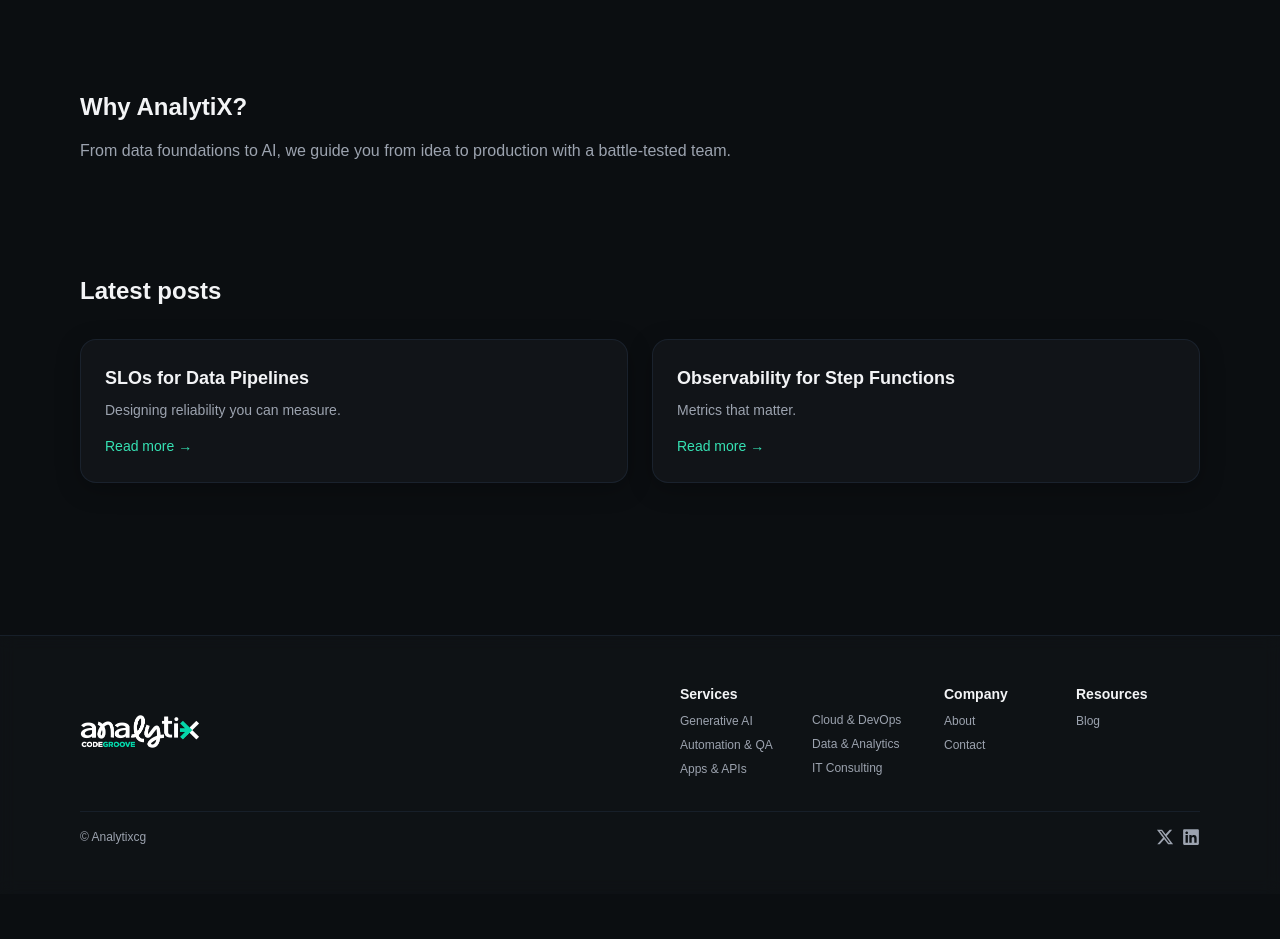
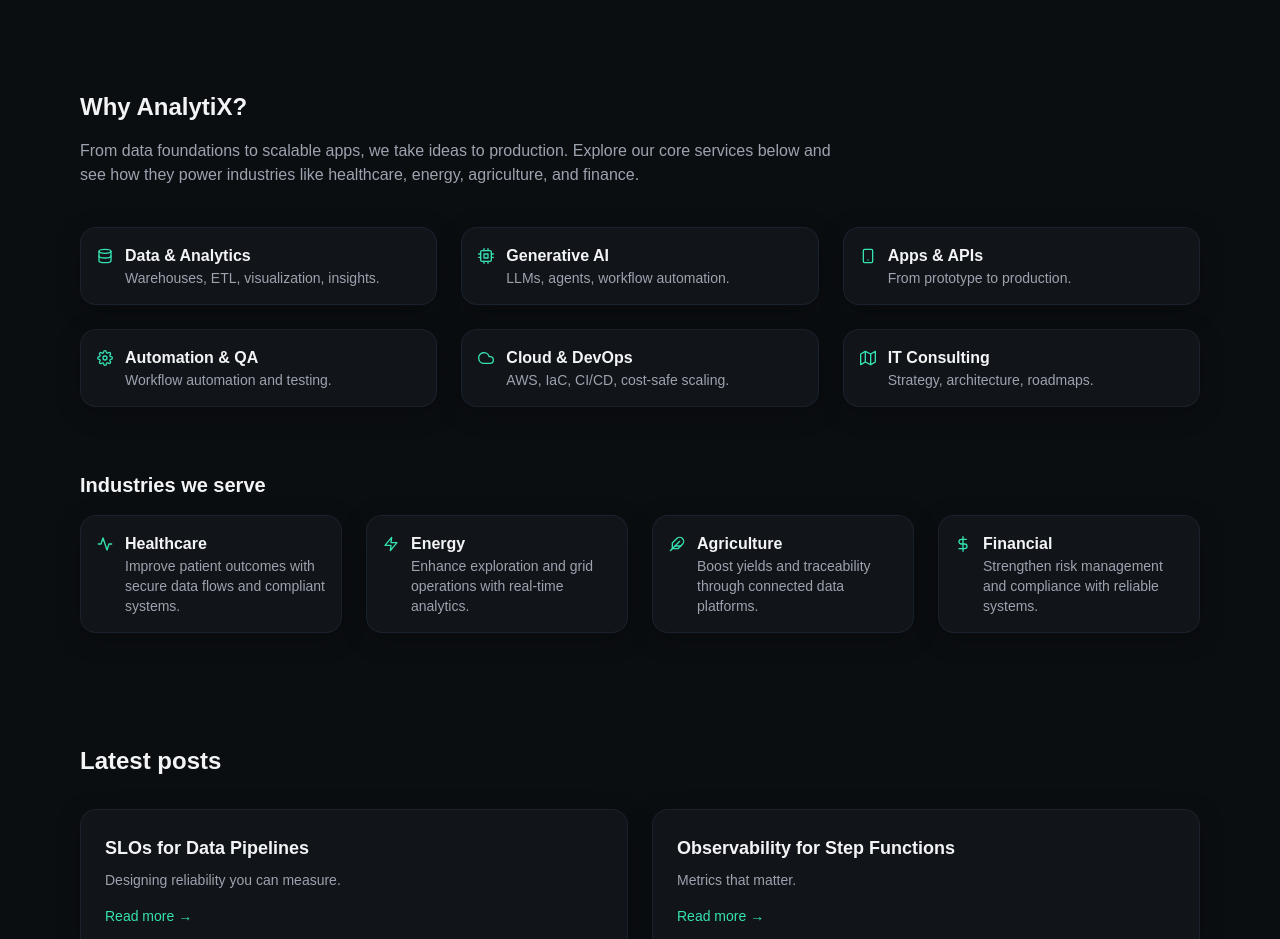
Before and after one commit to analytix-code-groove/web-app, a Next.js app: page / in a window 1280 px wide. Shown: the part 940-1879 px from the top of the page. Before the commit the page ends 1834 px from the top, so only its background shows below. Built offline with nearby package versions, Linux system fonts and the light colour scheme; no server answers.

Commit message:
feat: highlight industry value in MoreInfo

```diff
--- a/src/components/MoreInfo.tsx
+++ b/src/components/MoreInfo.tsx
@@ -1,14 +1,78 @@
 "use client"
 
 import { useLanguage } from '@/lib/i18n'
+import {
+  FiDatabase,
+  FiCpu,
+  FiSmartphone,
+  FiSettings,
+  FiCloud,
+  FiMap,
+  FiActivity,
+  FiZap,
+  FiFeather,
+  FiDollarSign,
+} from 'react-icons/fi'
 
 export default function MoreInfo() {
   const { t } = useLanguage()
+
+  const offerings = [
+    { Icon: FiDatabase, titleKey: 'dataAnalytics', descKey: 'dataAnalyticsCard' },
+    { Icon: FiCpu, titleKey: 'aiAutomation', descKey: 'aiAutomationCard' },
+    { Icon: FiSmartphone, titleKey: 'appsApis', descKey: 'appsApisCard' },
+    { Icon: FiSettings, titleKey: 'automationQa', descKey: 'automationQaCard' },
+    { Icon: FiCloud, titleKey: 'cloudDevops', descKey: 'cloudDevopsCard' },
+    { Icon: FiMap, titleKey: 'itConsulting', descKey: 'itConsultingCard' },
+  ]
+
+  const industries = [
+    { Icon: FiActivity, titleKey: 'healthcareIndustry', descKey: 'healthcareIndustryDesc' },
+    { Icon: FiZap, titleKey: 'energyIndustry', descKey: 'energyIndustryDesc' },
+    { Icon: FiFeather, titleKey: 'agroIndustry', descKey: 'agroIndustryDesc' },
+    { Icon: FiDollarSign, titleKey: 'financialIndustry', descKey: 'financialIndustryDesc' },
+  ]
+
   return (
     <section className="bg-bg py-14">
       <div className="mx-auto max-w-6xl px-4">
         <h2 className="mb-4 font-heading text-2xl font-semibold text-text">{t('moreInfoHeading')}</h2>
-        <p className="text-muted">{t('moreInfoBody')}</p>
+        <p className="max-w-3xl text-muted">{t('moreInfoBody')}</p>
+        <ul className="mt-10 grid gap-6 sm:grid-cols-2 lg:grid-cols-3">
+          {offerings.map(({ Icon, titleKey, descKey }) => (
+            <li
+              key={titleKey}
+              className="flex items-start gap-3 rounded-xl2 border border-stroke/70 bg-surface p-4 shadow-soft"
+            >
+              <Icon className="mt-1 shrink-0 text-mint" />
+              <div>
+                <h3 className="font-heading text-base font-semibold text-text">
+                  {t(titleKey)}
+                </h3>
+                <p className="text-sm text-muted">{t(descKey)}</p>
+              </div>
+            </li>
+          ))}
+        </ul>
+        <h3 className="mt-16 mb-4 font-heading text-xl font-semibold text-text">
+          {t('industriesHeading')}
+        </h3>
+        <ul className="grid gap-6 sm:grid-cols-2 lg:grid-cols-4">
+          {industries.map(({ Icon, titleKey, descKey }) => (
+            <li
+              key={titleKey}
+              className="flex items-start gap-3 rounded-xl2 border border-stroke/70 bg-surface p-4 shadow-soft"
+            >
+              <Icon className="mt-1 shrink-0 text-mint" />
+              <div>
+                <h4 className="font-heading text-base font-semibold text-text">
+                  {t(titleKey)}
+                </h4>
+                <p className="text-sm text-muted">{t(descKey)}</p>
+              </div>
+            </li>
+          ))}
+        </ul>
       </div>
     </section>
   )
--- a/src/lib/i18n.tsx
+++ b/src/lib/i18n.tsx
@@ -45,7 +45,20 @@
     messageError: 'Failed to send message. Please try again.',
     moreInfoHeading: 'Why AnalytiX?',
     moreInfoBody:
-      'From data foundations to AI, we guide you from idea to production with a battle-tested team.',
+      'From data foundations to scalable apps, we take ideas to production. Explore our core services below and see how they power industries like healthcare, energy, agriculture, and finance.',
+    industriesHeading: 'Industries we serve',
+    healthcareIndustry: 'Healthcare',
+    healthcareIndustryDesc:
+      'Improve patient outcomes with secure data flows and compliant systems.',
+    energyIndustry: 'Energy',
+    energyIndustryDesc:
+      'Enhance exploration and grid operations with real-time analytics.',
+    agroIndustry: 'Agriculture',
+    agroIndustryDesc:
+      'Boost yields and traceability through connected data platforms.',
+    financialIndustry: 'Financial',
+    financialIndustryDesc:
+      'Strengthen risk management and compliance with reliable systems.',
     latestPosts: 'Latest posts',
     readMore: 'Read more →',
     whereData: 'Where Data',
@@ -183,7 +196,20 @@
     messageError: 'No se pudo enviar el mensaje. Inténtalo de nuevo.',
     moreInfoHeading: '¿Por qué AnalytiX?',
     moreInfoBody:
-      'Desde bases de datos hasta IA, te ayudamos a llevar las ideas a producción con un equipo experimentado.',
+      'Desde bases de datos hasta apps escalables, llevamos tus ideas a producción. Explora nuestros servicios y descubre cómo impulsan industrias como salud, energía, agro y finanzas.',
+    industriesHeading: 'Industrias que atendemos',
+    healthcareIndustry: 'Salud',
+    healthcareIndustryDesc:
+      'Mejora la atención al paciente con flujos de datos seguros y sistemas conformes.',
+    energyIndustry: 'Energía',
+    energyIndustryDesc:
+      'Optimiza la exploración y las operaciones de la red con analítica en tiempo real.',
+    agroIndustry: 'Agro',
+    agroIndustryDesc:
+      'Aumenta el rendimiento y la trazabilidad con plataformas de datos conectadas.',
+    financialIndustry: 'Finanzas',
+    financialIndustryDesc:
+      'Refuerza la gestión de riesgos y el cumplimiento con sistemas confiables.',
     latestPosts: 'Últimas publicaciones',
     readMore: 'Leer más →',
     whereData: 'Where Data',
```
